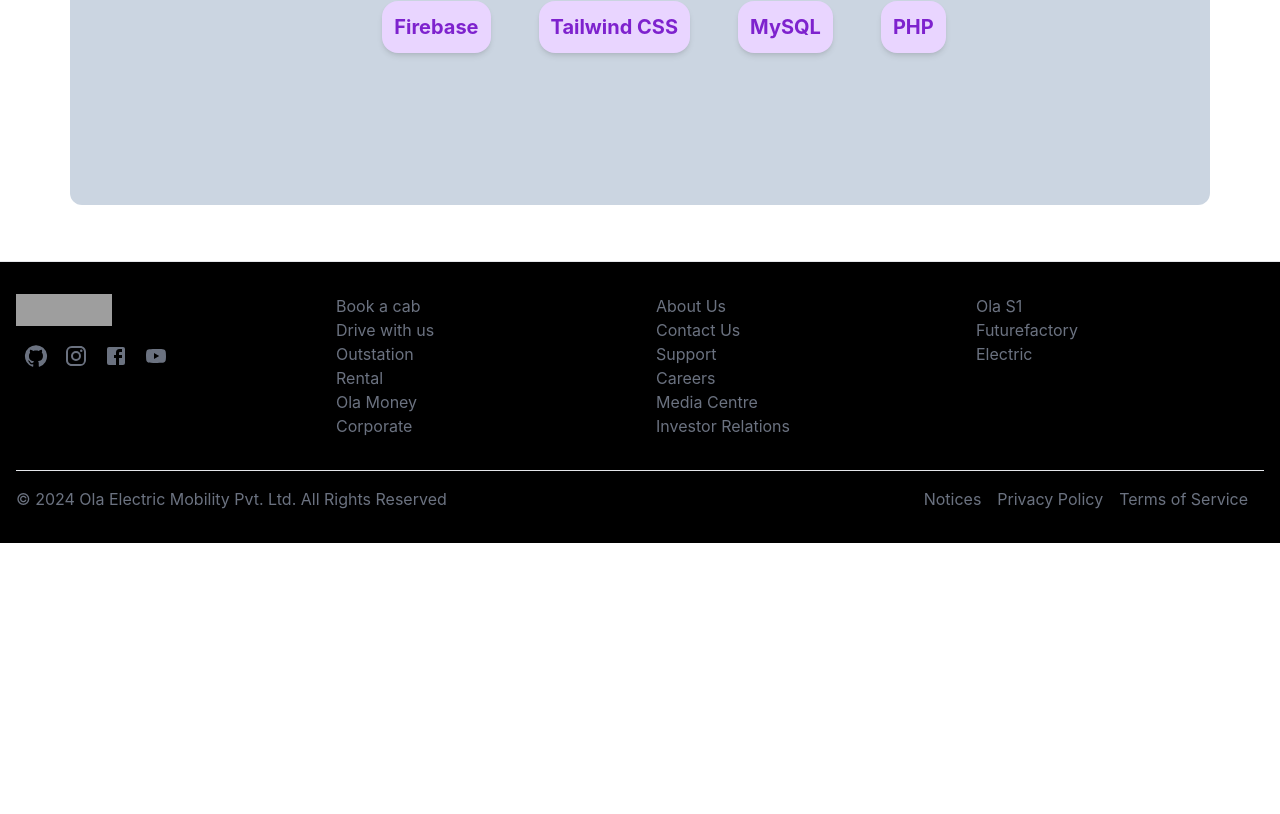
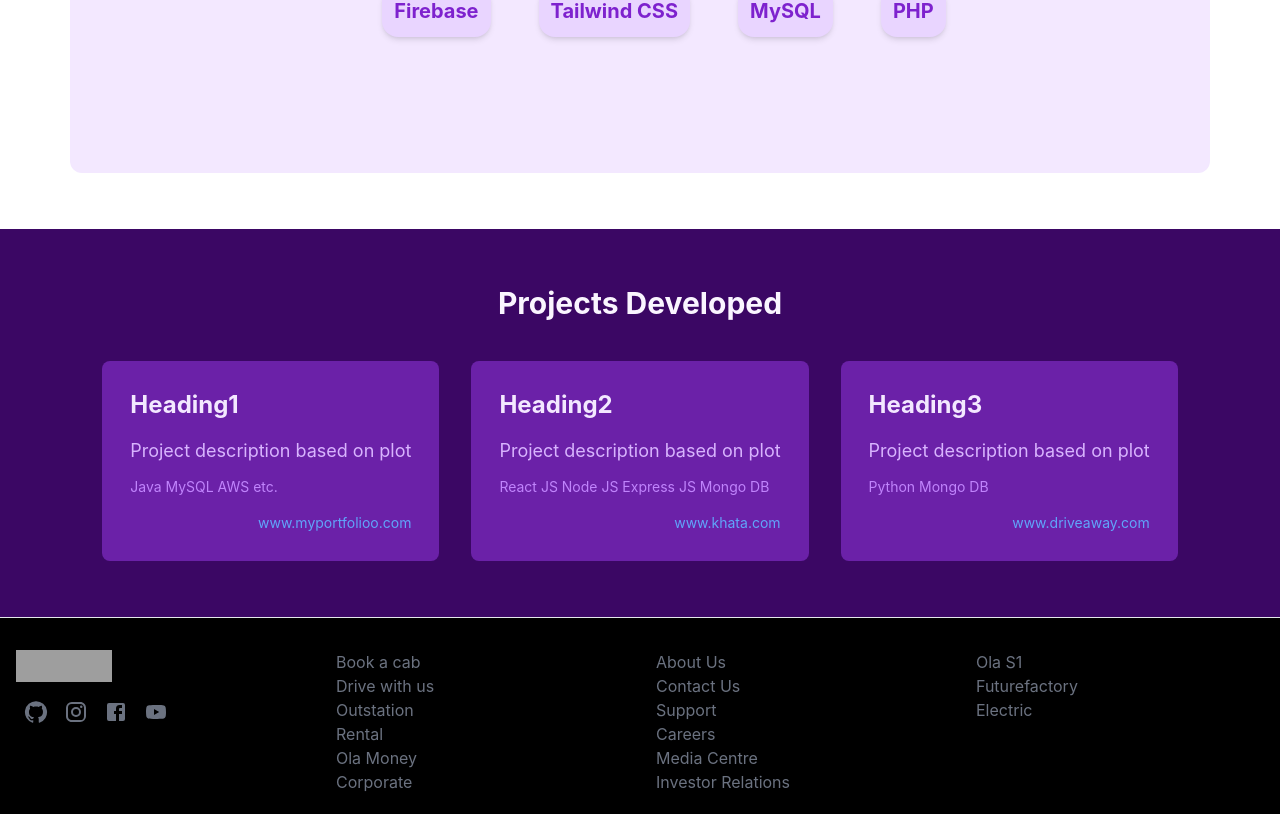
Before and after one commit to ASH0DANNY/Portfolio, a React (Create React App) app: page / in a window 1280 px wide. Shown: the part 1135-1949 px from the top of the page. Before the commit the page ends 1678 px from the top, so only its background shows below. Built offline with nearby package versions, Linux system fonts and the light colour scheme; grey boxes are pictures that could not be loaded.

Commit message:
project added

```diff
--- a/src/components/LandingPage.jsx
+++ b/src/components/LandingPage.jsx
@@ -2,6 +2,7 @@
 import Navbar from "./Navbar";
 import Footer from "./Footer";
 import profile_image from "../images/profile.jpg";
+import { Link } from "react-router-dom";
 
 const LandingPage = () => {
   const TechnicalSkills = [
@@ -15,6 +16,30 @@
     "Tailwind CSS",
     "MySQL",
     "PHP",
+  ];
+
+  const projects = [
+    {
+      key: 1,
+      heading: "Heading1",
+      desc: "Project description based on plot",
+      tec_used: ["Java", "MySQL", "AWS", "etc."],
+      project_link: "www.myportfolioo.com",
+    },
+    {
+      key: 2,
+      heading: "Heading2",
+      desc: "Project description based on plot",
+      tec_used: ["React JS", "Node JS", "Express JS", "Mongo DB"],
+      project_link: "www.khata.com",
+    },
+    {
+      key: 3,
+      heading: "Heading3",
+      desc: "Project description based on plot",
+      tec_used: ["Python", "Mongo DB"],
+      project_link: "www.driveaway.com",
+    },
   ];
   return (
     <>
@@ -35,7 +60,7 @@
         </div>
       </div>
       <div className="w-full h-auto md:px-10 py-14 md:py-14 flex justify-center items-center">
-        <div className="w-[95%] bg-slate-300 rounded-xl py-5 md:p-14">
+        <div className="w-[95%] bg-purple-100 rounded-xl py-5 md:p-10">
           <p className="text-4xl text-center text-purple-600 font-bold">
             Technical Skills
           </p>
@@ -51,6 +76,30 @@
           </div>
         </div>
       </div>
+      <div className="w-full bg-purple-950 px-5 md:px-10 py-10 md:py-14">
+        <p className="text-3xl text-center text-purple-50 font-bold">
+          Projects Developed
+        </p>
+        <div className="mt-7 md:mt-10 w-full flex justify-center items-center gap-8">
+          {projects.map((item) => (
+            <div
+              key={item.key}
+              className="bg-purple-800 hover:bg-purple-700 hover:shadow-lg p-7 rounded-lg"
+            >
+              <p className="text-2xl text-purple-100 font-bold mb-4">
+                {item.heading}
+              </p>
+              <p className="text-lg text-purple-300 mb-3">{item.desc}</p>
+              <p className="text-sm text-purple-400 mb-4">
+                {item.tec_used.map((value) => value + " ")}
+              </p>
+              <p className="text-sm text-blue-400" dir="rtl">
+                <Link to={`//${item.project_link}`}>{item.project_link}</Link>
+              </p>
+            </div>
+          ))}
+        </div>
+      </div>
       <Footer />
     </>
   );
--- a/src/components/Navbar.jsx
+++ b/src/components/Navbar.jsx
@@ -5,12 +5,24 @@
 const Navbar = () => {
   const [open, setOpen] = useState(false);
   const menuBlock = useRef(null);
+  const navBtn = useRef(null);
 
   const handleMenuClick = () => {
     open ? setOpen(false) : setOpen(true);
     console.log("Menu Clicked");
-    menuBlock.current.classList.remove("w-14", "h-14", "rounded-full");
-    menuBlock.current.classList.add("w-[3000px]", "h-[450px]", "bg-green-300");
+    if (open) {
+      menuBlock.current.classList.remove("w-14", "h-14", "rounded-full");
+      menuBlock.current.classList.add("w-[300px]", "h-[450px]", "bg-slate-200");
+      navBtn.current.classList.add("float-right");
+    } else {
+      menuBlock.current.classList.add("w-14", "h-14", "rounded-full");
+      menuBlock.current.classList.remove(
+        "w-[300px]",
+        "h-[450px]",
+        "bg-slate-200"
+      );
+      navBtn.current.classList.add("float-right");
+    }
   };
 
   return (
@@ -21,6 +33,7 @@
       >
         {open ? (
           <button
+            ref={navBtn}
             className="w-full h-full cursor-pointer z-30"
             onClick={handleMenuClick}
           >
@@ -28,6 +41,7 @@
           </button>
         ) : (
           <button
+            ref={navBtn}
             className="w-full h-full cursor-pointer z-30"
             onClick={handleMenuClick}
           >
@@ -36,9 +50,9 @@
         )}
 
         {/* Menu Open Block */}
-        {open ? (
+        {/* {open ? (
           <div className="relative right-[200px] w-[280px] h-[350px] bg-white"></div>
-        ) : null}
+        ) : null} */}
       </div>
     </>
   );
```
